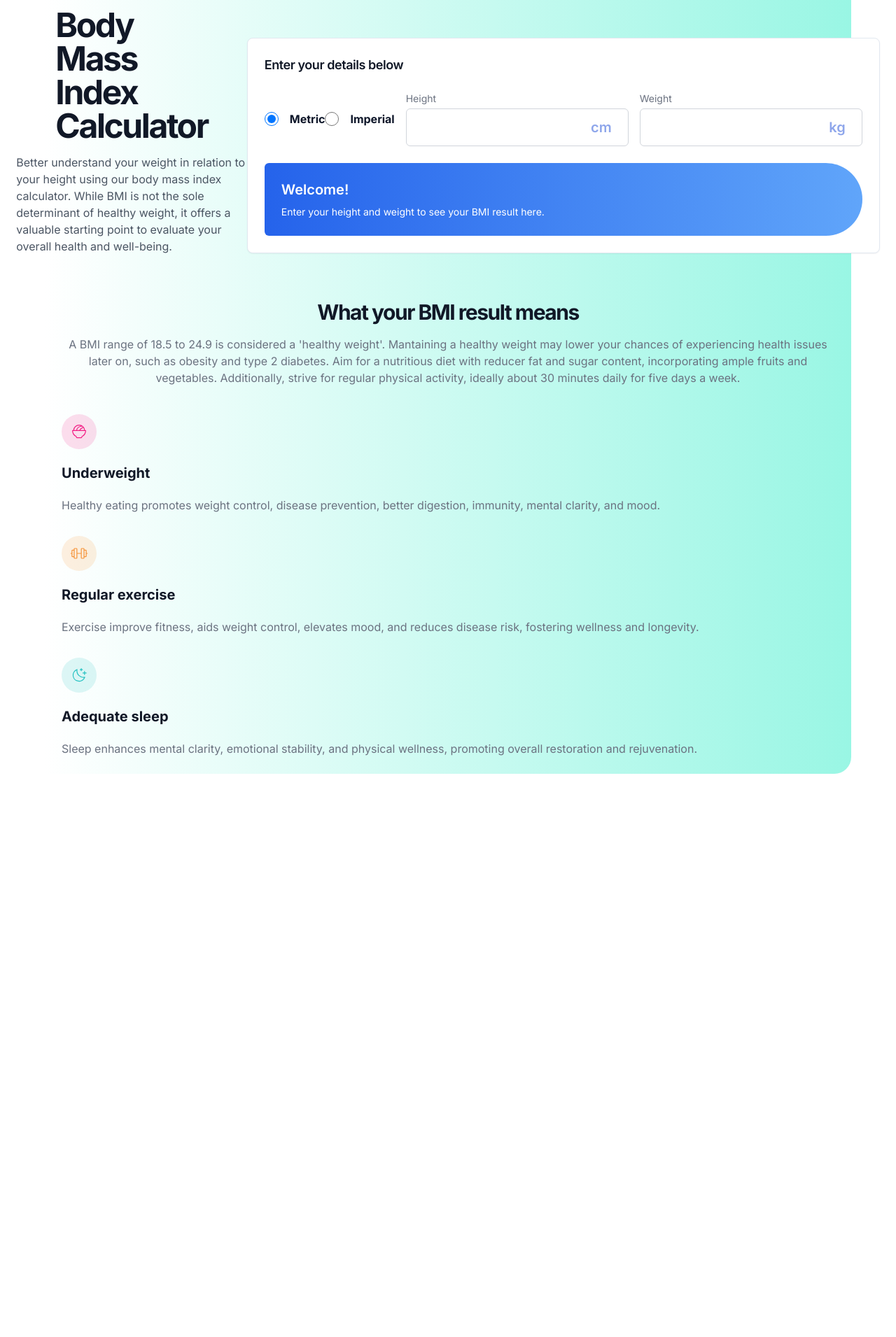
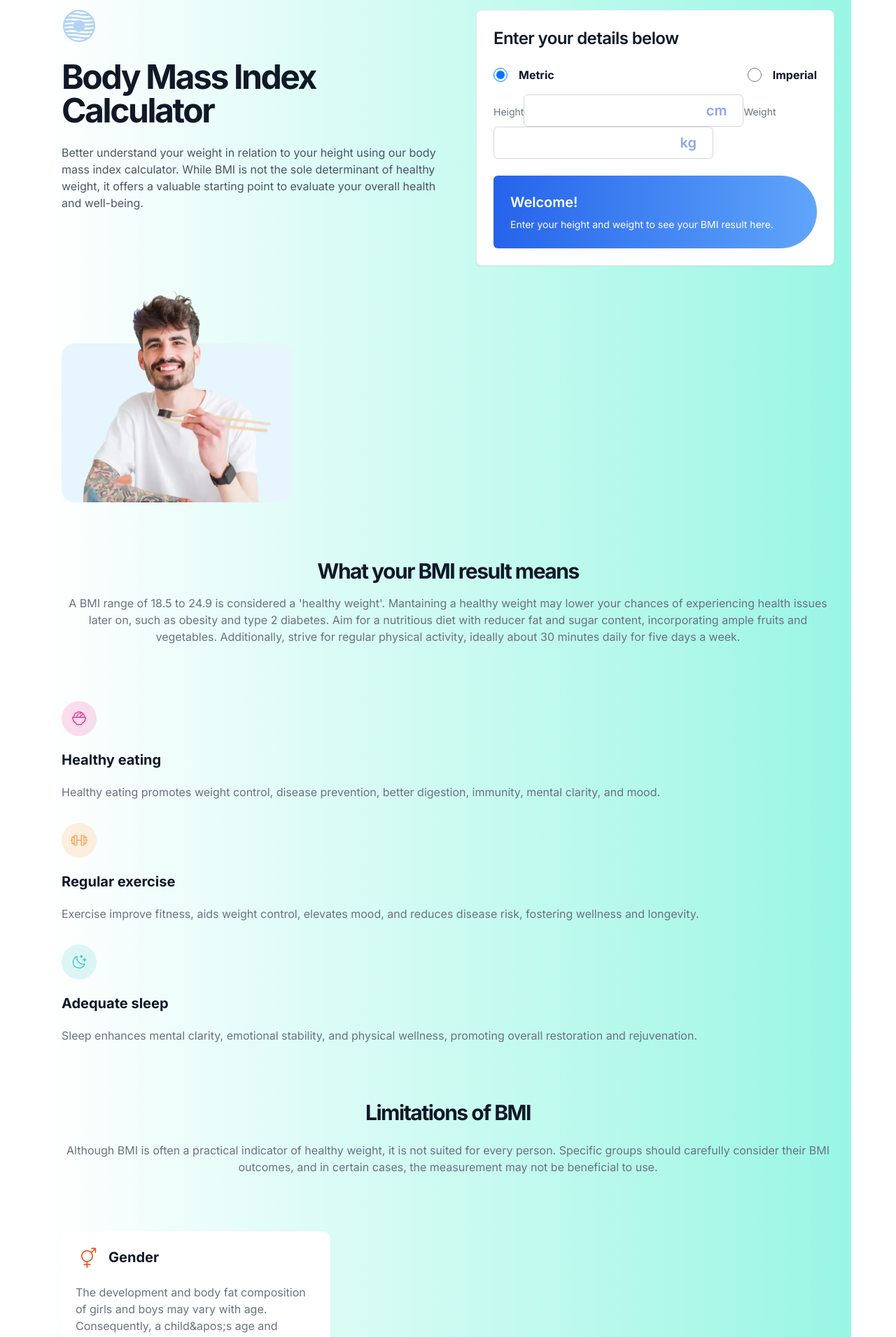
Before and after one commit to facuperezm/body-mass-calculator, a Next.js app: page / in a window 1280 px wide. Shown: the part 20-1931 px from the top of the page at 70% size. Before the commit the page ends 1126 px from the top, so only its background shows below. Built offline with nearby package versions, Linux system fonts and the light colour scheme.

Commit message:
half way

```diff
--- a/app/page.tsx
+++ b/app/page.tsx
@@ -2,6 +2,7 @@
 import React from "react";
 import { Card, CardContent, CardHeader, CardTitle } from "@/components/ui/card";
 import Health from "@/components/ui/healthy";
+import Box from "@/components/ui/boxes";
 
 type Measures = {
   height: number | undefined;
@@ -15,7 +16,7 @@
 
 const bodyText = [
   {
-    title: "Underweight",
+    title: "Healthy eating",
     description:
       "Healthy eating promotes weight control, disease prevention, better digestion, immunity, mental clarity, and mood.",
     src: "./icon-eating.svg",
@@ -31,6 +32,39 @@
     description:
       "Sleep enhances mental clarity, emotional stability, and physical wellness, promoting overall restoration and rejuvenation.",
     src: "./icon-sleep.svg",
+  },
+];
+
+const boxesText = [
+  {
+    title: "Gender",
+    description:
+      "The development and body fat composition of girls and boys may vary with age. Consequently, a child&apos;s age and gender are considered when evalating their BMI.",
+    src: "./icon-gender.svg",
+  },
+  {
+    title: "Age",
+    description:
+      "In aging individuals, increased body fat and muscle loss may cause BMI to underestimate body fat content.",
+    src: "./icon-age.svg",
+  },
+  {
+    title: "Muscle",
+    description:
+      "BMI may misclassify muscular individuals as overweight or obese, as it doesn't distinguish between fat and muscle.",
+    src: "./icon-muscle.svg",
+  },
+  {
+    title: "Pregnancy",
+    description:
+      "Expectant mothers experience weight gain due to their growing baby. Mantaining a healthy pre-pregnancy BMI is advisable to minimise health risks for both mother and child.",
+    src: "./icon-pregnancy.svg",
+  },
+  {
+    title: "Race",
+    description:
+      "Certain health concerns may affect individuals of some Black and Asian origins at lower BMI levels than others. To learn more, it is advised to discuss this with your GP or practice nurse.",
+    src: "./icon-race.svg",
   },
 ];
 
@@ -83,32 +117,40 @@
   return (
     <main className="max-w-6xl p-6 mx-auto text-gray-900 bg-gradient-to-r from-white to-teal-200 rounded-ee-3xl">
       <header className="flex flex-col items-center justify-center py-2 mb-4 md:flex-row">
-        <div className="">
-          <h1 className="mb-4 text-5xl font-bold tracking-tighter text-center px-14 md:text-left">
+        <div className="flex-1 mr-14 md:text-left md:flex md:flex-col">
+          <img
+            className="mb-6"
+            src="./logo.svg"
+            alt=""
+            width={50}
+            height={50}
+          />
+          <h1 className="mb-6 text-5xl font-bold tracking-tighter text-center md:text-left">
             Body Mass Index Calculator
           </h1>
-          <p className="mb-10 text-center text-gray-600 md:text-left">
+          <p className="mb-20 text-center text-gray-600 md:text-left">
             Better understand your weight in relation to your height using our
             body mass index calculator. While BMI is not the sole determinant of
             healthy weight, it offers a valuable starting point to evaluate your
             overall health and well-being.
           </p>
         </div>
-        <Card className="flex flex-col w-full mx-auto">
+        <div className="max-w-lg">
+          <Card>
             <CardHeader>
-            <CardTitle className="text-lg font-semibold text-gray-900">
+              <CardTitle className="text-2xl font-semibold text-gray-900">
                 Enter your details below
               </CardTitle>
             </CardHeader>
             <CardContent>
               <form
-              className="flex flex-col gap-4 mb-6 md:flex-row"
+                className="flex flex-col gap-4 mb-6"
                 onSubmit={(e) => {
                   e.preventDefault();
                   calculateBMI(measures.weight, measures.height);
                 }}
               >
-              <div className="flex flex-row justify-between">
+                <div className="flex flex-row justify-between ">
                   <label
                     htmlFor="metric"
                     className="flex items-center gap-4 font-bold"
@@ -142,16 +184,14 @@
                     Imperial
                   </label>
                 </div>
-              <div className="flex flex-col gap-4 md:flex-row ">
-                <label
-                  htmlFor="height"
-                  className="flex flex-col gap-1 text-sm text-gray-500"
-                >
+                <div className="">
+                  <label htmlFor="height" className="text-sm text-gray-500 ">
                     Height
+                  </label>
                   <input
                     placeholder="cm"
                     type="number"
-                    className="px-5 py-3 pr-2 text-xl font-semibold text-gray-900 border border-gray-300 rounded-md placeholder:text-right placeholder:text-blue-700/50 placeholder:font-semibold"
+                    className="px-4 py-2 pr-2 text-xl font-semibold text-gray-900 border border-gray-300 rounded-md placeholder:text-right placeholder:text-blue-700/50 placeholder:font-semibold"
                     id="height"
                     value={measures.height!}
                     onChange={(event) => {
@@ -163,17 +203,14 @@
                       calculateBMI(measures.weight, newHeight);
                     }}
                   />
+                  <label htmlFor="weight" className="text-sm text-gray-500 ">
+                    Weight
                   </label>
-                <label
-                  htmlFor="weight"
-                  className="flex flex-col gap-1 text-sm text-gray-500"
-                >
-                  Weight
                   <input
                     placeholder="kg"
                     type="number"
                     id="weight"
-                    className="px-5 py-3 pr-2 text-xl font-semibold text-gray-900 border border-gray-300 rounded-md placeholder:text-right placeholder:text-blue-700/50 placeholder:font-semibold"
+                    className="px-4 py-2 pr-2 text-xl font-semibold text-gray-900 border border-gray-300 rounded-md placeholder:text-right placeholder:text-blue-700/50 placeholder:font-semibold"
                     value={measures.weight!}
                     onChange={(event) => {
                       const newWeight = Number(event.target.value);
@@ -184,7 +221,6 @@
                       calculateBMI(newWeight, measures.height);
                     }}
                   />
-                </label>
                 </div>
               </form>
               <div className="p-6 text-white bg-gradient-to-r from-blue-600 to-blue-400 md:rounded-r-[100px] rounded-r-xl rounded-l-xl">
@@ -229,8 +265,16 @@
               </div>
             </CardContent>
           </Card>
+        </div>
       </header>
-      <div>
+      <img
+        className="mb-20"
+        src="./image-man-eating.webp"
+        alt=""
+        width={330}
+        height="auto"
+      />
+      <div className="mb-20">
         <h2 className="mb-4 text-3xl font-bold tracking-tighter text-center">
           What your BMI result means
         </h2>
@@ -244,7 +288,7 @@
           for five days a week.
         </p>
       </div>
-      <div className="space-y-8">
+      <div className="mb-20 space-y-8">
         {bodyText.map(({ title, description, src }) => (
           <Health
             key={title}
@@ -254,6 +298,27 @@
           />
         ))}
       </div>
+      <section className="mb-20">
+        <h2 className="mb-6 text-3xl font-bold tracking-tighter text-center">
+          Limitations of BMI
+        </h2>
+        <p className="mb-20 text-center text-gray-500">
+          Although BMI is often a practical indicator of healthy weight, it is
+          not suited for every person. Specific groups should carefully consider
+          their BMI outcomes, and in certain cases, the measurement may not be
+          beneficial to use.
+        </p>
+        <div className="space-y-6">
+          {boxesText.map(({ title, description, src }) => (
+            <Box
+              key={title}
+              title={title}
+              description={description}
+              src={src}
+            />
+          ))}
+        </div>
+      </section>
     </main>
   );
 }
--- /dev/null
+++ b/components/ui/boxes.tsx
@@ -0,0 +1,17 @@
+type BoxesProps = {
+  src: string;
+  title: string;
+  description: string;
+};
+
+export default function Box({ src, title, description }: BoxesProps) {
+  return (
+    <article className="max-w-sm p-5 space-y-5 bg-white rounded-xl">
+      <div className="flex items-center gap-3">
+        <img src={src} alt="" width={35} height={35} />
+        <h3 className="text-xl font-bold">{title}</h3>
+      </div>
+      <p className="text-gray-500">{description}</p>
+    </article>
+  );
+}
--- a/components/ui/card.tsx
+++ b/components/ui/card.tsx
@@ -1,6 +1,6 @@
-import * as React from "react"
+import * as React from "react";
 
-import { cn } from "@/lib/utils"
+import { cn } from "@/lib/utils";
 
 const Card = React.forwardRef<
   HTMLDivElement,
@@ -14,8 +14,8 @@
     )}
     {...props}
   />
-))
-Card.displayName = "Card"
+));
+Card.displayName = "Card";
 
 const CardHeader = React.forwardRef<
   HTMLDivElement,
@@ -26,8 +26,8 @@
     className={cn("flex flex-col space-y-1.5 p-6", className)}
     {...props}
   />
-))
-CardHeader.displayName = "CardHeader"
+));
+CardHeader.displayName = "CardHeader";
 
 const CardTitle = React.forwardRef<
   HTMLParagraphElement,
@@ -41,8 +41,8 @@
     )}
     {...props}
   />
-))
-CardTitle.displayName = "CardTitle"
+));
+CardTitle.displayName = "CardTitle";
 
 const CardDescription = React.forwardRef<
   HTMLParagraphElement,
@@ -53,16 +53,16 @@
     className={cn("text-sm text-muted-foreground", className)}
     {...props}
   />
-))
-CardDescription.displayName = "CardDescription"
+));
+CardDescription.displayName = "CardDescription";
 
 const CardContent = React.forwardRef<
   HTMLDivElement,
   React.HTMLAttributes<HTMLDivElement>
 >(({ className, ...props }, ref) => (
   <div ref={ref} className={cn("p-6 pt-0", className)} {...props} />
-))
-CardContent.displayName = "CardContent"
+));
+CardContent.displayName = "CardContent";
 
 const CardFooter = React.forwardRef<
   HTMLDivElement,
@@ -70,10 +70,17 @@
 >(({ className, ...props }, ref) => (
   <div
     ref={ref}
-    className={cn(" flex items-center p-6 pt-0", className)}
+    className={cn("flex items-center p-6 pt-0", className)}
     {...props}
   />
-))
-CardFooter.displayName = "CardFooter"
+));
+CardFooter.displayName = "CardFooter";
 
-export { Card, CardHeader, CardFooter, CardTitle, CardDescription, CardContent }
+export {
+  Card,
+  CardHeader,
+  CardFooter,
+  CardTitle,
+  CardDescription,
+  CardContent,
+};
```
Lines whose indentation alone changed are shown as unchanged.
